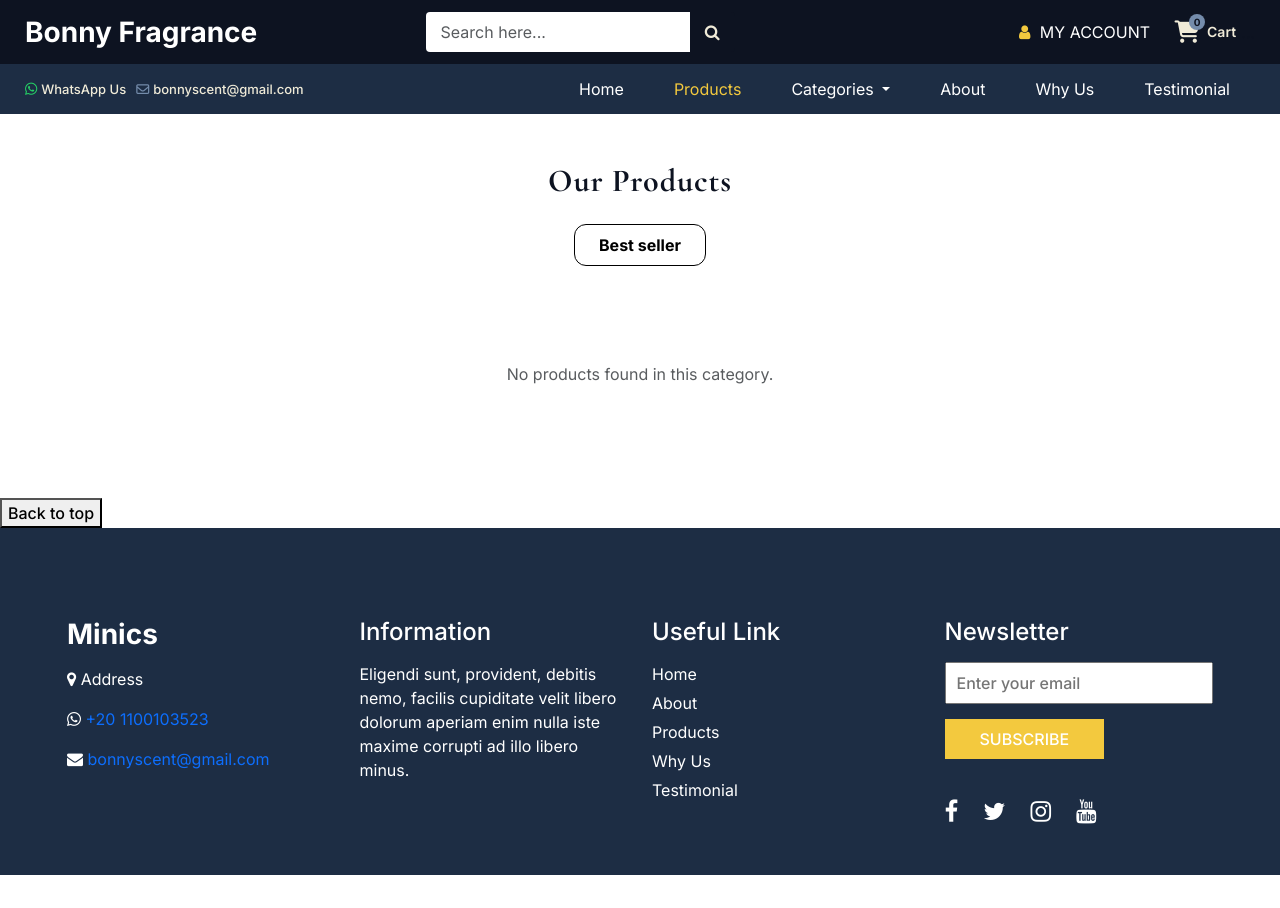
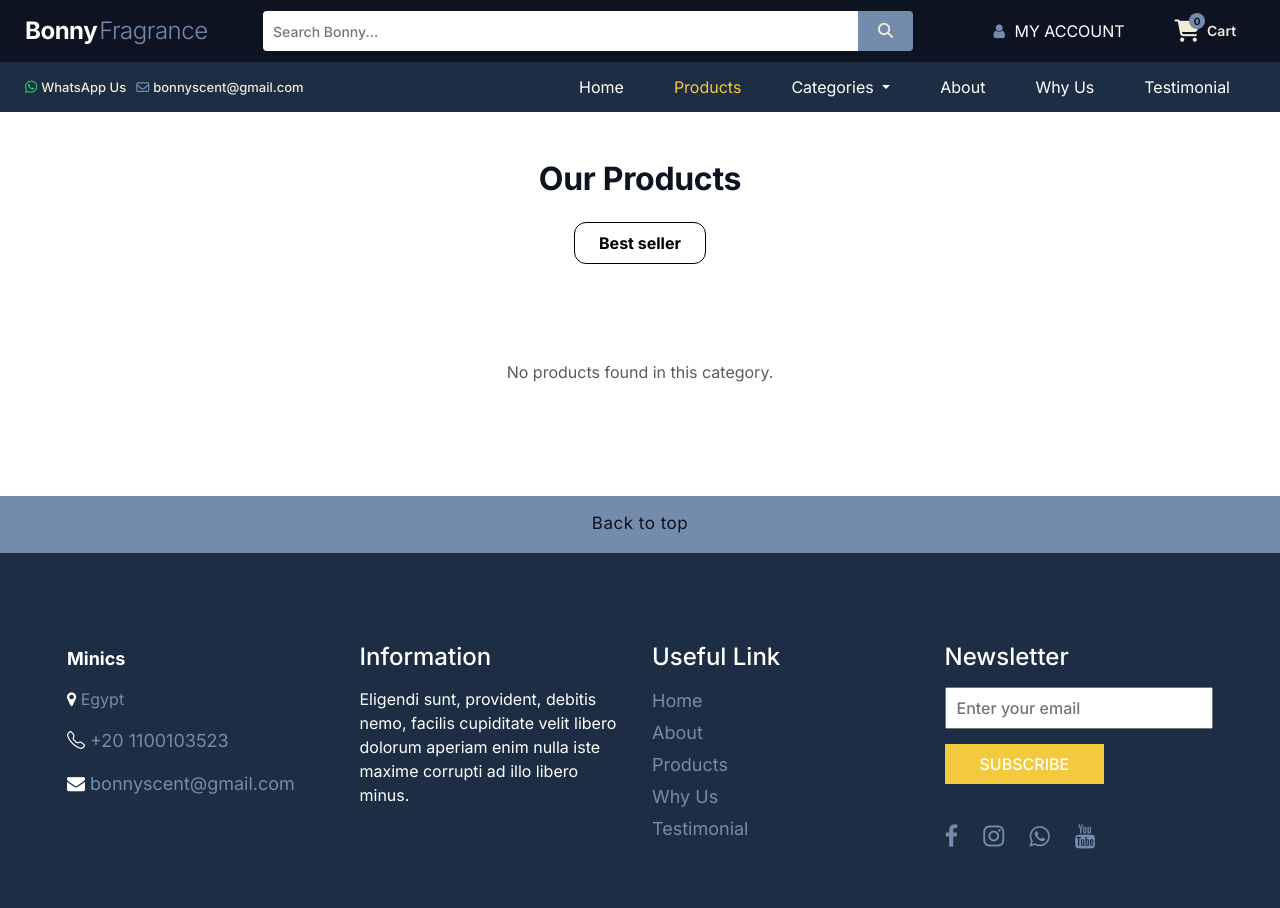
Before and after one commit to mostafa3ttar/Django-E-commerce-Pro, a Django app: page /list_product/ in a window 1280 px wide. Before the commit the page ends 875 px from the top, so only its background shows below. Run offline with Django 5.2, Linux system fonts and the light colour scheme; data that the repository does not hold is empty; some libraries are stand-ins or nearby versions.

Commit message:
feat(ui/ux): upgrade navbar layout, typography, and ajax cart animations
- Fixed broken HTML form tags in search bar and aligned structure with premium layout
- Replaced classic serif typography with clean geometric 'Inter' font across all global elements
- Refactored product wordmark logo to modern bold/light premium styling
- Implemented high-end UX 'Fly to Cart' product animation using vanilla JavaScript coordinates
- Unified social media links, corrected footer hover state selectors, and integrated smooth scroll 'Back to top' functionality

```diff
--- a/static/css/style.css
+++ b/static/css/style.css
@@ -1,6 +1,7 @@
 body {
-  font-family: 'Inter', -apple-system, BlinkMacSystemFont, sans-serif;
+  font-family: 'Inter', -apple-system, BlinkMacSystemFont, sans-serif !important;
   font-weight: 400;
+  font-style: normal !important;
   color: #0D1321;
   background-color: #FFFFFF;
   overflow-x: hidden;
@@ -13,9 +14,10 @@ h3,
 .product-card-modern .product-title,
 .brand-logo,
 .brand-name {
-  font-family: 'Cormorant Garamond', serif;
-  font-weight: 500;
-  letter-spacing: 0.03em;
+  font-family: 'Inter', sans-serif !important;
+  font-weight: 600;
+  font-style: normal !important;
+  letter-spacing: -0.01em;
 }
 
 input,
@@ -24,6 +26,7 @@ button,
 .search-suggestions-dropdown a {
   font-family: 'Inter', sans-serif !important;
   font-weight: 500;
+  font-style: normal !important;
 }
 
 .search-form-modern input,
@@ -32,9 +35,13 @@ button,
 #search-suggestions,
 #search-suggestions a,
 #search-suggestions span,
-#search-suggestions small {
+#search-suggestions small,
+.amazon-back-to-top {
   font-family: 'Inter', sans-serif !important;
+  font-style: normal !important;
 }
+
+
 
 .layout_padding {
   padding: 90px 0;
@@ -149,6 +156,45 @@ a:focus {
   background-color: #1D2D44;
 }
 
+/* Start brand logo */
+
+.brand-logo-modern {
+  font-family: 'Inter', sans-serif !important;
+  text-decoration: none !important;
+  display: inline-flex;
+  align-items: center;
+  font-style: normal !important;
+  font-size: 24px;
+  /* مقاس مثالي ومريح للعين في الهيدر */
+  letter-spacing: -0.02em;
+  /* تضييق احترافي جداً يخلي الكلمة صبّة واحدة */
+}
+
+/* 🔥 الكلمة الأولى (Bonny): عريضة وقوية */
+.brand-logo-modern .brand-main {
+  color: #FFFFFF !important;
+  /* لون أبيض صريح وقوي */
+  font-weight: 700 !important;
+  /* عريض جداً Bold */
+}
+
+/* 🌿 الكلمة الثانية (Fragrance): رفيعة وناعمة */
+.brand-logo-modern .brand-sub {
+  color: #748CAB !important;
+  /* واخدة لون البراند المساعد عشان تكسر حدة الأبيض */
+  font-weight: 300 !important;
+  /* خط رفيع ونظيف Light */
+  margin-left: 2px;
+  /* مسافة خفيفة بالملي تفصلها عن الاسم الأول */
+}
+
+.brand-logo-modern:hover .brand-main {
+  color: #F0EBD8 !important;
+  transition: color 0.2s ease-in-out;
+}
+
+/* End brand logo */
+
 /* Start Contact with us */
 
 .header_bottom i {
@@ -198,18 +244,35 @@ a:focus {
 }
 
 .contact_nav a i {
-  color: #f3c93e;
+  color: #ffffff;
 }
 
 .contact_nav a:hover {
-  color: #f3c93e;
+  color: #748CAB !important;
 }
 
+/* Start search */
+
 .search-form-modern {
-  display: -webkit-box;
-  display: -ms-flexbox;
+  position: relative;
   display: flex;
-  margin: 0 15px;
+  flex-grow: 1;
+  max-width: 650px;
+  margin: 0 30px;
+  height: 40px;
+}
+
+.search-input-modern {
+  width: 100%;
+  height: 100%;
+  border: none !important;
+  outline: none !important;
+  background-color: #FFFFFF !important;
+  color: #0D1321 !important;
+  font-family: 'Inter', sans-serif !important;
+  font-size: 14px;
+  padding: 0 10px;
+  border-radius: 4px 0 0 4px !important;
 }
 
 .search-form-modern .form-control {
@@ -219,17 +282,39 @@ a:focus {
   min-width: unset;
 }
 
-.search-form-modern button {
-  width: 45px;
-  min-width: 45px;
-  height: 40px;
-  padding: 0;
-  border: none;
-  outline: none;
-  color: #ffffff;
-  background-color: #1D2D44;
-  border-radius: 0 5px 5px 0;
+.search-button-modern {
+  height: 100%;
+  background-color: #748CAB;
+  color: #F0EBD8;
+  border: none !important;
+  outline: none !important;
+  padding: 0 20px;
+  font-size: 15px;
+  cursor: pointer;
+  border-radius: 0 4px 4px 0 !important;
+  transition: background-color 0.15s ease-in-out, color 0.15s ease-in-out;
 }
+
+.search-button-modern:hover {
+  background-color: #5B7293;
+  color: #FFFFFF;
+}
+
+.search-suggestions-dropdown {
+  display: none;
+  position: absolute;
+  top: 100%;
+  left: 0;
+  width: 100%;
+  background-color: #FFFFFF;
+  z-index: 9999;
+  border-radius: 0 0 6px 6px;
+  border-top: 1px solid rgba(116, 140, 171, 0.2);
+  overflow: hidden;
+  margin-top: 2px;
+}
+
+/* End search */
 
 .user_option_box {
   display: -webkit-box;
@@ -986,5 +1071,122 @@ a:focus {
   align-self: center;
 }
 
+/* End cart view */
 
-/* End cart view */
+/* Start cart */
+
+@keyframes cartPulse {
+  0% {
+    transform: scale(1);
+  }
+
+  50% {
+    transform: scale(1.4);
+    background-color: #F0EBD8;
+    color: #0D1321;
+  }
+
+  100% {
+    transform: scale(1);
+  }
+}
+
+.pulse-animation {
+  animation: cartPulse 0.4s ease-in-out;
+}
+
+.flying-product-img {
+  position: fixed;
+  z-index: 9999;
+  pointer-events: none;
+  transition: all 0.8s cubic-bezier(0.25, 1, 0.5, 1);
+  box-shadow: 0 5px 15px rgba(0, 0, 0, 0.2);
+  border-radius: 8px;
+  opacity: 0.8;
+}
+
+/* End cart */
+
+
+
+/* Start back to up */
+
+html {
+  scroll-behavior: smooth;
+}
+
+.amazon-back-to-top {
+  display: block;
+  width: 100%;
+  background-color: #748CAB;
+  color: #0D1321;
+  text-align: center;
+  padding: 15px 0;
+  font-family: 'Inter', -apple-system, BlinkMacSystemFont, sans-serif !important;
+  font-style: normal !important;
+  font-size: 17px;
+  font-weight: 400;
+  letter-spacing: 0.5px;
+  text-decoration: none !important;
+  transition: background-color 0.2s ease-in-out, color 0.2s ease-in-out;
+  border-bottom: 1px solid rgba(116, 140, 171, 0.1);
+}
+
+.amazon-back-to-top:hover {
+  background-color: #748CAB;
+  color: #F0EBD8;
+}
+
+/* End back to up */
+
+
+/* Start icons */
+
+.social_box a {
+  color: #748CAB !important;
+  font-size: 18px;
+  text-decoration: none !important;
+  display: inline-block;
+  transition: color 0.2s ease-in-out, transform 0.2s ease-in-out;
+}
+
+.social_box a:hover {
+  color: #F0EBD8 !important;
+  transform: translateY(-2px);
+}
+
+/* End icons */
+
+/* Start info-links */
+
+.info_links a {
+  color: #748CAB !important;
+  font-size: 18px;
+  text-decoration: none !important;
+  display: inline-block;
+  transition: color 0.2s ease-in-out, transform 0.2s ease-in-out;
+}
+
+.info_links a:hover {
+  color: #F0EBD8 !important;
+  transform: translateY(-2px);
+}
+
+/* End info-links */
+
+/* Start info-contacts */
+
+.info_contact a {
+  color: #748CAB !important;
+  font-size: 18px;
+  text-decoration: none !important;
+  display: inline-block;
+  transition: color 0.2s ease-in-out, transform 0.2s ease-in-out;
+}
+
+.info_contact a:hover {
+  color: #F0EBD8 !important;
+  transform: translateY(-2px);
+}
+
+/* End info-contacts */
--- a/static/js/main.js
+++ b/static/js/main.js
@@ -112,6 +112,36 @@ document.addEventListener('DOMContentLoaded', function () {
             const form = this.closest('form');
             if (!form) return;
 
+            const productCard = this.closest('.card') || this.closest('.row');
+            const productImg = productCard ? productCard.querySelector('img') : null;
+            const cartBadge = document.getElementById('cart-count-badge');
+
+            if (productImg && cartBadge) {
+                const imgRect = productImg.getBoundingClientRect();
+                const cartRect = cartBadge.getBoundingClientRect();
+
+                const cloneImg = productImg.cloneNode();
+                cloneImg.classList.add('flying-product-img');
+                cloneImg.style.top = `${imgRect.top}px`;
+                cloneImg.style.left = `${imgRect.left}px`;
+                cloneImg.style.width = `${imgRect.width}px`;
+                cloneImg.style.height = `${imgRect.height}px`;
+
+                document.body.appendChild(cloneImg);
+
+                requestAnimationFrame(() => {
+                    cloneImg.style.top = `${cartRect.top}px`;
+                    cloneImg.style.left = `${cartRect.left}px`;
+                    cloneImg.style.width = '20px';
+                    cloneImg.style.height = '20px';
+                    cloneImg.style.opacity = '0.1';
+                });
+
+                setTimeout(() => {
+                    cloneImg.remove();
+                }, 800);
+            }
+
             const url = form.getAttribute('action');
             const formData = new FormData(form);
 
@@ -128,9 +158,13 @@ document.addEventListener('DOMContentLoaded', function () {
                 })
                 .then(data => {
                     if (data.status === 'success') {
-                        const badge = document.getElementById('cart-count-badge');
-                        if (badge) {
-                            badge.innerText = data.total_items;
+                        if (cartBadge) {
+                            cartBadge.innerText = data.total_items;
+
+                            cartBadge.classList.add('pulse-animation');
+                            setTimeout(() => {
+                                cartBadge.classList.remove('pulse-animation');
+                            }, 1000);
                         }
 
                         const miniCart = document.getElementById('mini-cart-menu');
--- a/templates/parts/footer.html
+++ b/templates/parts/footer.html
@@ -1,9 +1,4 @@
 {% load static %}
-
-<div class="navLeftFooter nav-sprite-v1" id="navFooter">
-  <button id="navBackToTop" class="navFooterBackToTopText" aria-label="Back to top">
-    <div class="navFooterBackToTop">Back to top</div>
-  </button>
 
 <!-- info section -->
 <section class="info_section ">
@@ -18,13 +13,13 @@
               </span>
             </a>
           </h5>
-            <p>
-              <i class="fa fa-map-marker" aria-hidden="true"></i>
-              Address
+          <p style="color: #748CAB;">
+            <i class="fa fa-map-marker" aria-hidden="true" style="color: #FFFFFF;"></i>
+            Egypt
           </p>
           <p>
             <a href="https://wa.me/201100103523">
-                <i class="fab fa-whatsapp" style="color: #FFFFFF;" aria-hidden="true"></i>
+              <i class="bi bi-telephone" style="color: #FFFFFF;" aria-hidden="true"></i>
               +20 1100103523
             </a>
           </p>
@@ -54,27 +49,27 @@
           </h5>
           <ul>
             <li>
-                <a href="index.html">
+              <a href="{% url 'store:home' %}">
                 Home
               </a>
             </li>
             <li>
-                <a href="about.html">
+              <a href="{% url 'store:home' %}#about-section">
                 About
               </a>
             </li>
             <li>
-                <a href="product.html">
+              <a href="{% url 'store:list_product' %}">
                 Products
               </a>
             </li>
             <li>
-                <a href="why.html">
+              <a href="{% url 'store:home' %}#why-us">
                 Why Us
               </a>
             </li>
             <li>
-                <a href="testimonial.html">
+              <a href="{% url 'store:home' %}#testimonial">
                 Testimonial
               </a>
             </li>
@@ -93,16 +88,18 @@
             </button>
           </form>
           <div class="social_box">
-              <a href="">
-                <i class="fa fa-facebook" aria-hidden="true"></i>
+            <a href="https://www.facebook.com/Bonnyfragrance" target="_blank" class="facebook-link-modern"
+              aria-label="Facebook">
+              <i class="fa fa-facebook-f" aria-hidden="true"></i>
             </a>
-              <a href="">
-                <i class="fa fa-twitter" aria-hidden="true"></i>
+            <a href="https://www.instagram.com/bonny.fragrance" target="_blank" class="instagram-link-modern"
+              aria-label="Instagram">
+              <i class="fab fa-instagram" aria-hidden="true"></i>
             </a>
-              <a href="">
-                <i class="fa fa-instagram" aria-hidden="true"></i>
+            <a href="https://wa.me/201100103523" target="_blank" class="whatsapp-link-modern" aria-label="WhatsApp">
+              <i class="fa fa-whatsapp" aria-hidden="true"></i>
             </a>
-              <a href="">
+            <a href="" class="youtube-link-modern" aria-label="Youtube">
               <i class="fa fa-youtube" aria-hidden="true"></i>
             </a>
           </div>
--- a/templates/parts/header.html
+++ b/templates/parts/header.html
@@ -32,9 +32,7 @@
     <!-- fonts style -->
     <link rel="preconnect" href="https://fonts.googleapis.com">
     <link rel="preconnect" href="https://fonts.gstatic.com" crossorigin>
-    <link
-        href="https://fonts.googleapis.com/css2?family=Inter:wght@300;400;500;600;700&family=Cormorant+Garamond:ital,wght@0,400;0,500;0,600;1,400&display=swap"
-        rel="stylesheet">
+    <link href="https://fonts.googleapis.com/css2?family=Inter:wght@300;400;500;600;700&display=swap" rel="stylesheet">
     <link rel="stylesheet"
         href="https://fonts.googleapis.com/css2?family=Cormorant+Garamond:ital,wght@0,300;0,400;0,500;0,600;0,700;1,400&display=swap">
     <!-- font awesome style -->
--- a/templates/parts/navbar.html
+++ b/templates/parts/navbar.html
@@ -3,27 +3,26 @@
   <div class="header_top">
     <div class="container-fluid">
       <div class="top_nav_container">
-        <a class="navbar-brand" href="{% url 'store:home' %}">
-          <span>
-            Bonny Fragrance
-          </span>
+        <a href="/" class="brand-logo-modern">
+          <span class="brand-main">Bonny</span><span class="brand-sub">Fragrance</span>
         </a>
-        <from class="search-form-modern d-flex" method="get" action="{% url 'store:list_product' %}"
-          style="position: relative; width: 100%; max-width: 400px; margin: 0 auto;">
-          <input type="text" name="query" value="{{ query|default:'' }}" class="form-control"
-            placeholder="Search here..." aria-label="Search" autocomplete="off"
-            style="border-radius: 4px 0 0 4px; border: none; padding: 10px 15px;">
-          <button type="submit"
-            style="background: #0D1321; color: #F0EBD8; border: none; padding: 0 15px; border-radius: 0 4px 4px 0;">
-            <i class="fa fa-search"></i>
+
+        <form class="search-form-modern" method="get" action="{% url 'store:list_product' %}">
+
+          <input type="text" name="query" value="{{ query|default:'' }}" class="search-input-modern"
+            placeholder="Search Bonny..." aria-label="Search" autocomplete="off">
+
+          <button type="submit" class="search-button-modern" aria-label="Submit Search">
+            <i class="fa-solid fa-magnifying-glass"></i>
           </button>
-          <div id="search-suggestions" class="search-suggestions-dropdown shadow-lg"
-            style="display: none; position: absolute; top: 100% ; left: 0; width: 100%; background: #FFFFFF; z-index: 9999; border-radius: 0 0 8px 8px; border-top: 1px solid #748CAB; overflow: hidden;">
-          </div>
-        </from>
+
+          <div id="search-suggestions" class="search-suggestions-dropdown shadow-lg"></div>
+
+        </form>
+
         <div class="user_option_box me-3">
           <a href="{% url 'accounts:register' %}" class="account-link">
-            <i class="fa fa-user" aria-hidden="true"></i>
+            <i class="fa fa-user" style="color: #748CAB;" aria-hidden="true"></i>
             <span>
               My Account
             </span>
@@ -93,7 +92,7 @@
 
         <div class="collapse navbar-collapse" id="navbarSupportedContent">
           <ul class="navbar-nav ">
-            <li class="nav-item {% if request.path == '/' %}active{% endif %}"">
+            <li class="nav-item {% if request.path == '/' %}active{% endif %}">
               <a class=" nav-link" href="{% url 'store:home' %}">Home</a>
             </li>
             <li
@@ -119,13 +118,13 @@
             </li>
 
             <li class="nav-item">
-              <a class="nav-link" href="#about"> About</a>
+              <a class="nav-link" href="{% url 'store:home' %}#about-section"> About</a>
             </li>
             <li class="nav-item">
-              <a class="nav-link" href="#why_us">Why Us</a>
+              <a class="nav-link" href="{% url 'store:home' %}#why-us">Why Us</a>
             </li>
             <li class="nav-item">
-              <a class="nav-link" href="#testimonial">Testimonial</a>
+              <a class="nav-link" href="{% url 'store:home' %}#testimonial">Testimonial</a>
             </li>
 
           </ul>
--- a/templates/store/list_product.html
+++ b/templates/store/list_product.html
@@ -25,5 +25,9 @@
 
 <!-- end product section -->
 
+  <a href="#top" class="amazon-back-to-top">
+    Back to top
+  </a>
+
 
 {% endblock content %}
```
Also changed, not shown: templates/store/home.html (+8 -5 lines). Lines whose indentation alone changed are shown as unchanged.
